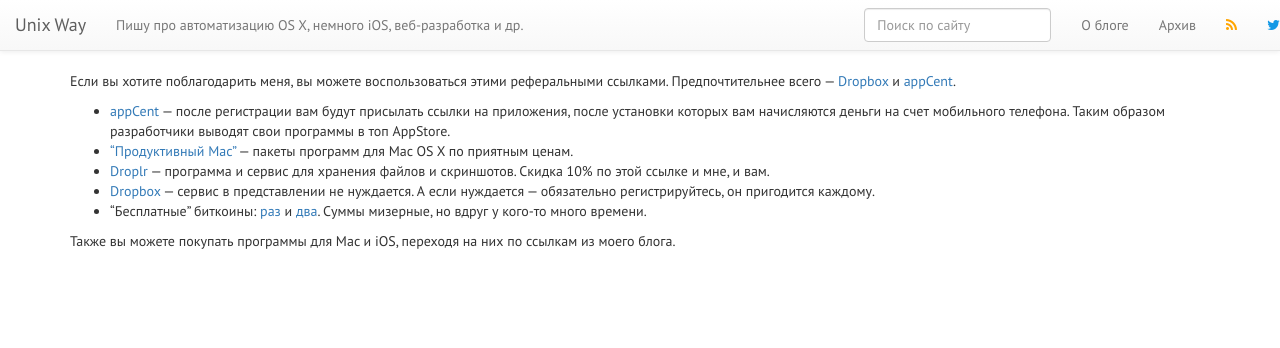
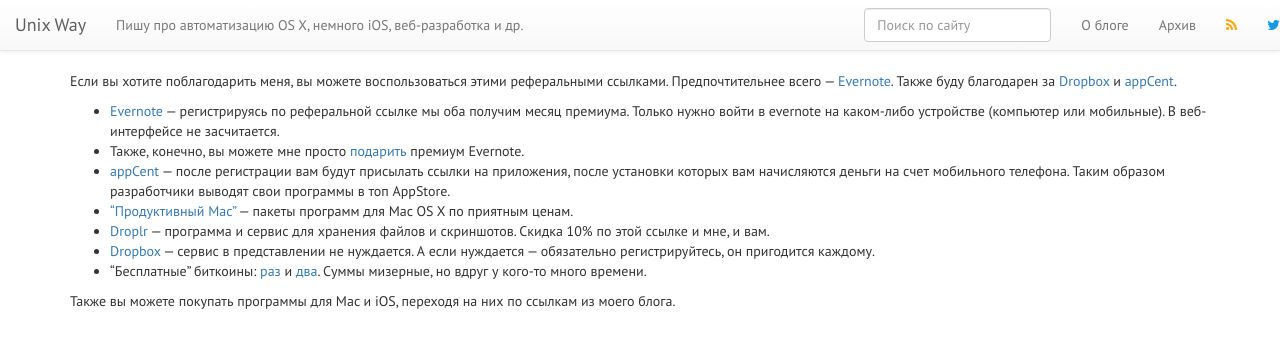
Before and after one commit to vyazovoi/vyazovoi.github.io, a Jekyll site: the page built from thx.md, in a window 1280 px wide. Shown: the top 348 px of the page. Built offline with Jekyll 4.4.1, drawn with Linux system fonts in a browser that asks for light colours; nearby versions of some CDN libraries; Markdown is read by kramdown in place of the engine named in the settings; comment, search, counter and statistics services are not loaded.

Commit message:
Добавил Evernote в способы поблагодарить меня

```diff
--- a/thx.md
+++ b/thx.md
@@ -3,8 +3,10 @@ title: Поблагодарить автора
 layout: default
 ---
 
-Если вы хотите поблагодарить меня, вы можете воспользоваться этими реферальными ссылками. Предпочтительнее всего — [Dropbox](https://db.tt/RBkbth7p) и [appCent](http://appinday.ru/refi4biz).
+Если вы хотите поблагодарить меня, вы можете воспользоваться этими реферальными ссылками. Предпочтительнее всего — [Evernote](https://www.evernote.com/referral/Registration.action?uid=38335547&sig=785d07d58338513b7e7813ca1d39fbc7). Также буду благодарен за [Dropbox](https://db.tt/RBkbth7p) и [appCent](http://appinday.ru/refi4biz).
 
+- [Evernote](https://www.evernote.com/referral/Registration.action?uid=38335547&sig=785d07d58338513b7e7813ca1d39fbc7) — регистрируясь по реферальной ссылке мы оба получим месяц премиума. Только нужно войти в evernote на каком-либо устройстве (компьютер или мобильные). В веб-интерфейсе не засчитается.
+- Также, конечно, вы можете мне просто [подарить](https://www.evernote.com/Gift.action) премиум Evernote.
 - [appCent](http://appinday.ru/refi4biz) — после регистрации вам будут присылать ссылки на приложения, после установки которых вам начисляются деньги на счет мобильного телефона. Таким образом разработчики выводят свои программы в топ AppStore.
 - ["Продуктивный Mac"](http://www.productivemacs.com/a/375473) — пакеты программ для Mac OS X по приятным ценам.
 - [Droplr](https://droplr.com/join/d/HtazcU6Q) — программа и сервис для хранения файлов и скриншотов. Скидка 10% по этой ссылке и мне, и вам.
```
